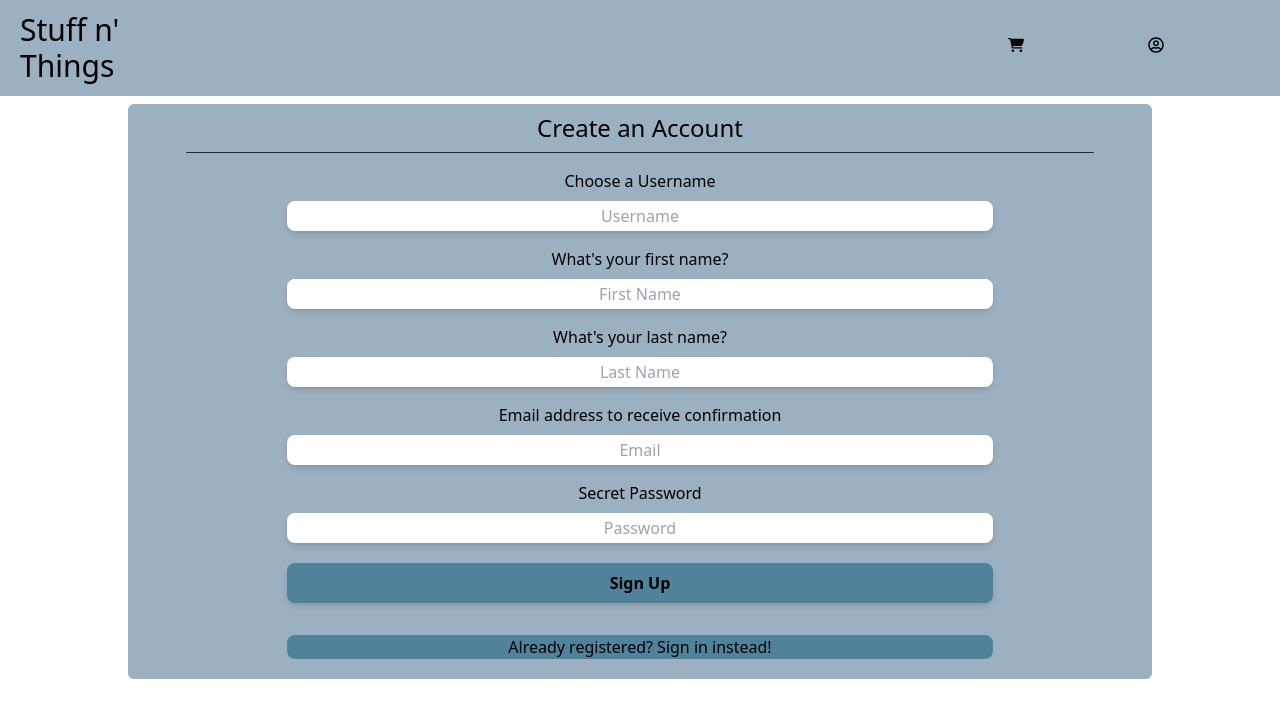
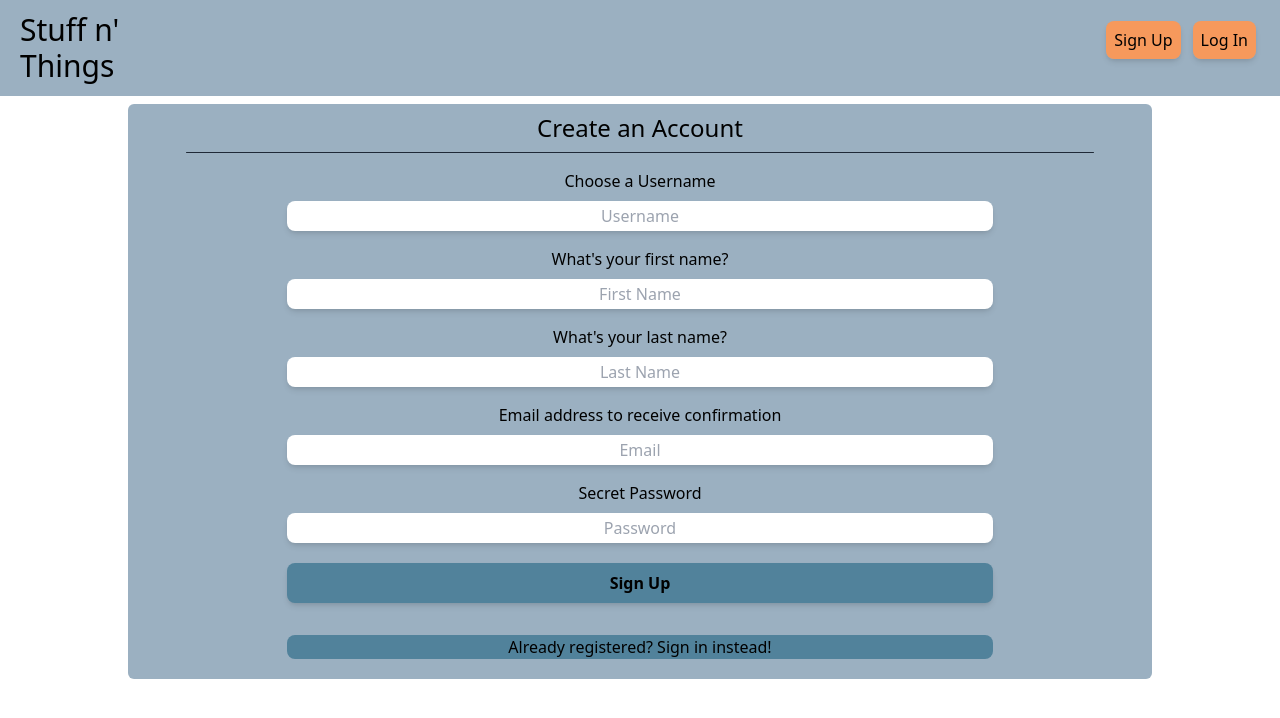
Before and after one commit to PeterDaneholm/web_dev_exam_project, a React (Vite) app in the folder frontend/exam_webshop/: page /signup in a window 1280 px wide. Shown: the top 718 px of the page. Built offline with nearby package versions, Linux system fonts and the light colour scheme; no server answers.

Commit message:
A few route updates

```diff
--- a/frontend/exam_webshop/src/components/Forms/SignUpForm.jsx
+++ b/frontend/exam_webshop/src/components/Forms/SignUpForm.jsx
@@ -2,7 +2,7 @@ import React from 'react'
 import api from '../../api'
 import { useState, useEffect } from 'react'
 import { v4 as uuidv4 } from 'uuid'
-import { Link } from 'react-router-dom'
+import { Link, useNavigate } from 'react-router-dom'
 import Input from '../basicelements/Input'
 import Button from '../basicelements/Button'
 import { useToast } from '../Toast/ToastContext'
@@ -19,6 +19,7 @@ const SignUpForm = () => {
     role: 'user',
   })
   const { showToast } = useToast()
+  const navigate = useNavigate()
 
   const handleChange = async (e) => {
     setFormData((prev) => {
@@ -40,6 +41,7 @@ const SignUpForm = () => {
       email_address: '',
       password: '',
     })
+    navigate("/shop")
     showToast(`User: ${formData.username} created`, "success")
   }
 
--- a/frontend/exam_webshop/src/components/Navbar.jsx
+++ b/frontend/exam_webshop/src/components/Navbar.jsx
@@ -49,7 +49,7 @@ const Navbar = () => {
                     Stuff n' Things</h1>
             </Link>
 
-            {user.username !== "" ?
+            {user.username !== undefined ?
                 <div className='flex flex-row justify-evenly w-[30%] float-end items-center'>
                     <div className='relative inline-block'>
                         <button onClick={() => setProductCartOpen(!productCartOpen)}
@@ -81,9 +81,11 @@ const Navbar = () => {
                     </div>
                 </div>
                 :
-                <div>
-                    <Link to={"/signup"}>Sign Up</Link>
-                    <Link to={"/login"}>Log In</Link>
+                <div className='pt-7 pr-4'>
+                    <Link className="bg-contrastdark p-2 rounded-lg hover:bg-contrast hover:cursor-pointer mt-8 mr-2 shadow-md"
+                        to={"/signup"}>Sign Up</Link>
+                    <Link className="bg-contrastdark p-2 rounded-lg hover:bg-contrast hover:cursor-pointer mt-5 mr-2 shadow-md"
+                        to={"/login"}>Log In</Link>
                 </div>
             }
         </div>
--- a/frontend/exam_webshop/src/routes/Admin.jsx
+++ b/frontend/exam_webshop/src/routes/Admin.jsx
@@ -56,7 +56,6 @@ const Admin = () => {
         getProducts()
 
     }, [])
-
 
     function isActive(page) {
         return activeSubPage === page ? "bg-contrastdark w-full " : ""
@@ -134,7 +133,6 @@ function Users({ content }) {
                     <p>Username: {item.username}</p>
                     <p>First Name: {item.first_name}, Last Name: {item.last_name}</p>
                     <p>Email address: {item.email_address}</p>
-
                 </div>
             ))}
         </div>
```
Also changed, not shown: 1 other file (tests, documents, lock files or other folders).
